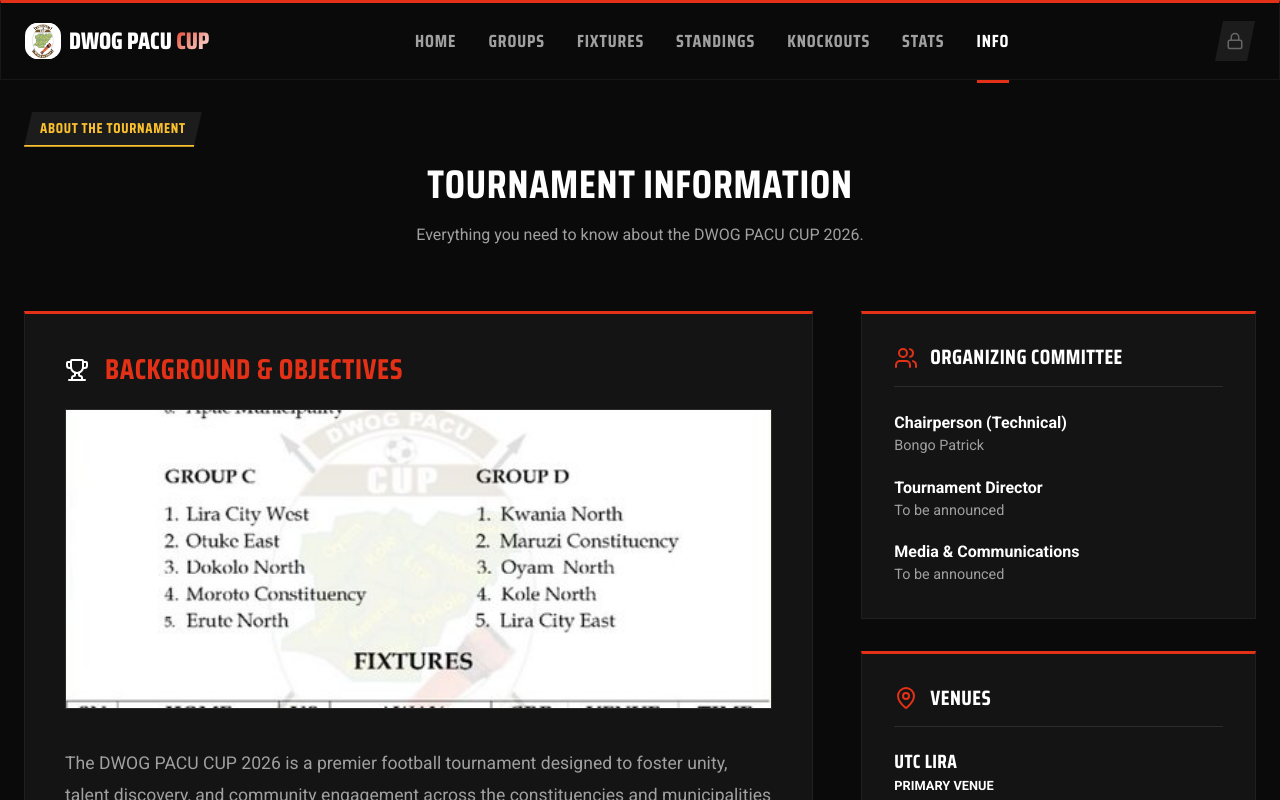
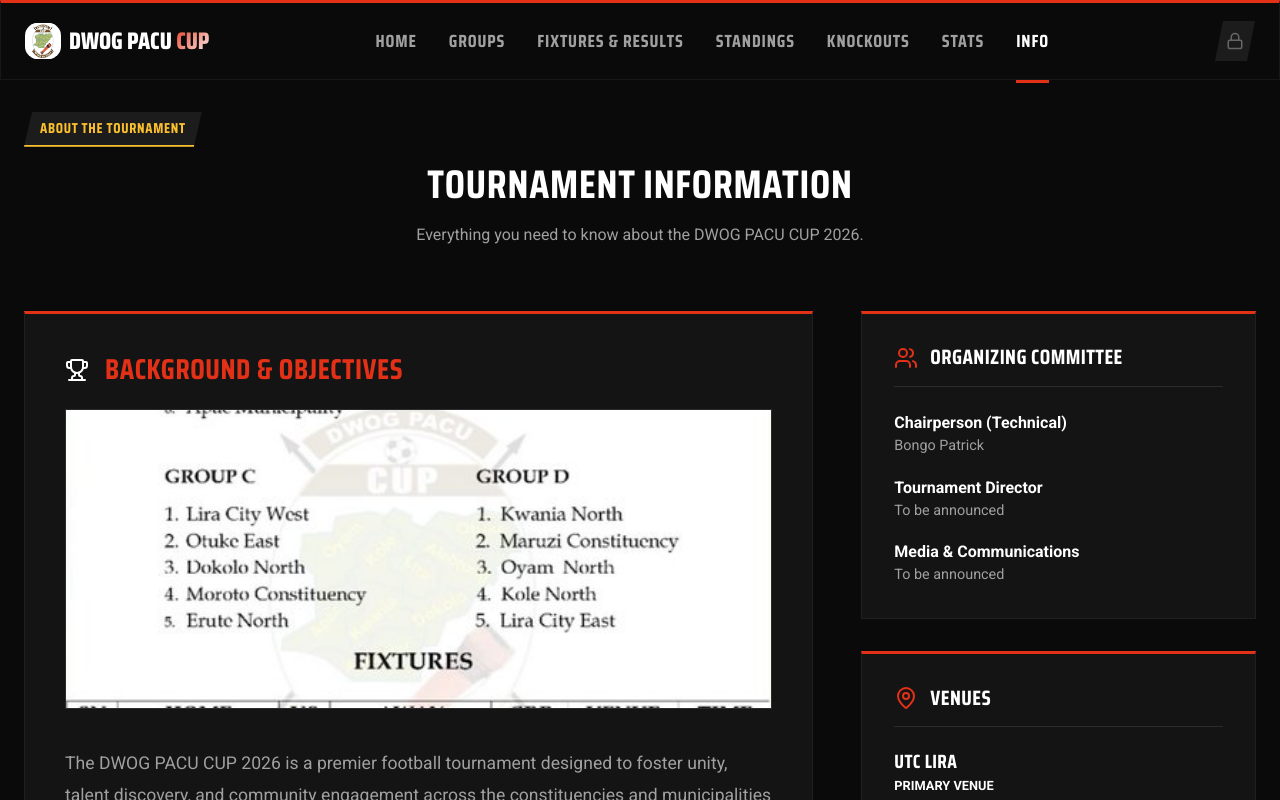
Before and after one commit to amuka-tech/dwogpacu, a React (Vite) app: page /#/info in a window 1280 px wide. Shown: the top 800 px of the page. Built offline with nearby package versions, Linux system fonts and the light colour scheme; no server answers; the database is empty.

Commit message:
Rename Fixtures to Fixtures & Results in Header navigation

```diff
--- a/src/components/Header.jsx
+++ b/src/components/Header.jsx
@@ -12,7 +12,7 @@ const Header = () => {
   const navLinks = [
     { name: 'Home', path: '/' },
     { name: 'Groups', path: '/groups' },
-    { name: 'Fixtures', path: '/fixtures' },
+    { name: 'Fixtures & Results', path: '/fixtures' },
     { name: 'Standings', path: '/standings' },
     { name: 'Knockouts', path: '/knockouts' },
     { name: 'Stats', path: '/stats' },
```
